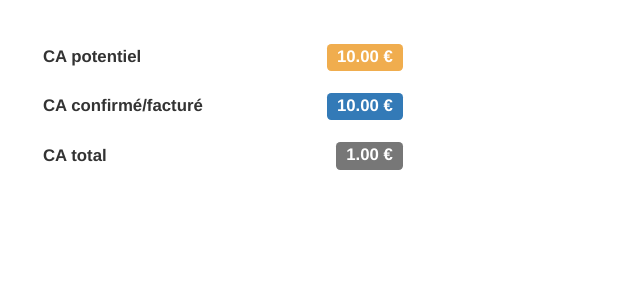
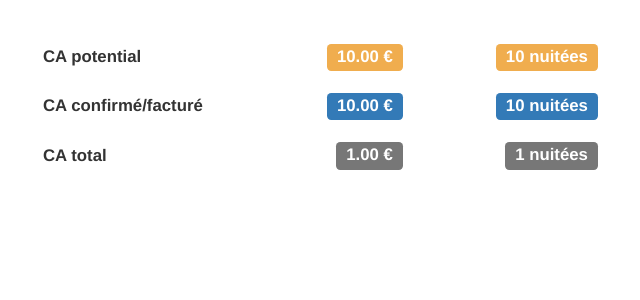
Before and after one commit to eedf/becours, a Django app: template booking/templates/booking/home.html in a window 1280 px wide. Shown: the part 52-352 px from the top of the page, without its empty margins (27-667 px from the left). Run offline with Django 3.2, Linux system fonts and the light colour scheme; the template is opened without the code that fills it: most values are stand-ins (such as "Sample title", 1, 10 or a date in 2020); some libraries are stand-ins or nearby versions.

Commit message:
Overnights stats

```diff
--- a/booking/templates/booking/home.html
+++ b/booking/templates/booking/home.html
@@ -4,16 +4,19 @@
 
     <div class="container income">
         <div class="row">
-            <div class="col-md-2">CA potentiel</div>
-            <div class="col-md-2 text-right"><span class="label label-warning">{{ potentiel_income|floatformat:2 }} €</span></div>
+            <div class="col-md-2">CA potential</div>
+            <div class="col-md-2 text-right"><span class="label label-warning">{{ potential_income|floatformat:2 }} €</span></div>
+            <div class="col-md-2 text-right"><span class="label label-warning">{{ potential_overnights|floatformat }} nuitées</span></div>
         </div>
         <div class="row">
             <div class="col-md-2">CA confirmé/facturé</div>
             <div class="col-md-2 text-right"><span class="label label-primary">{{ confirmed_income|floatformat:2 }} €</span></div>
+            <div class="col-md-2 text-right"><span class="label label-primary">{{ confirmed_overnights|floatformat }} nuitées</span></div>
         </div>
         <div class="row">
             <div class="col-md-2">CA total</div>
             <div class="col-md-2 text-right"><span class="label label-default">{{ total_income|floatformat:2 }} €</span></div>
+            <div class="col-md-2 text-right"><span class="label label-default">{{ total_overnights|floatformat }} nuitées</span></div>
         </div>
     </div>
 
```
Also changed, not shown: booking/views.py (+9 -4 lines).
